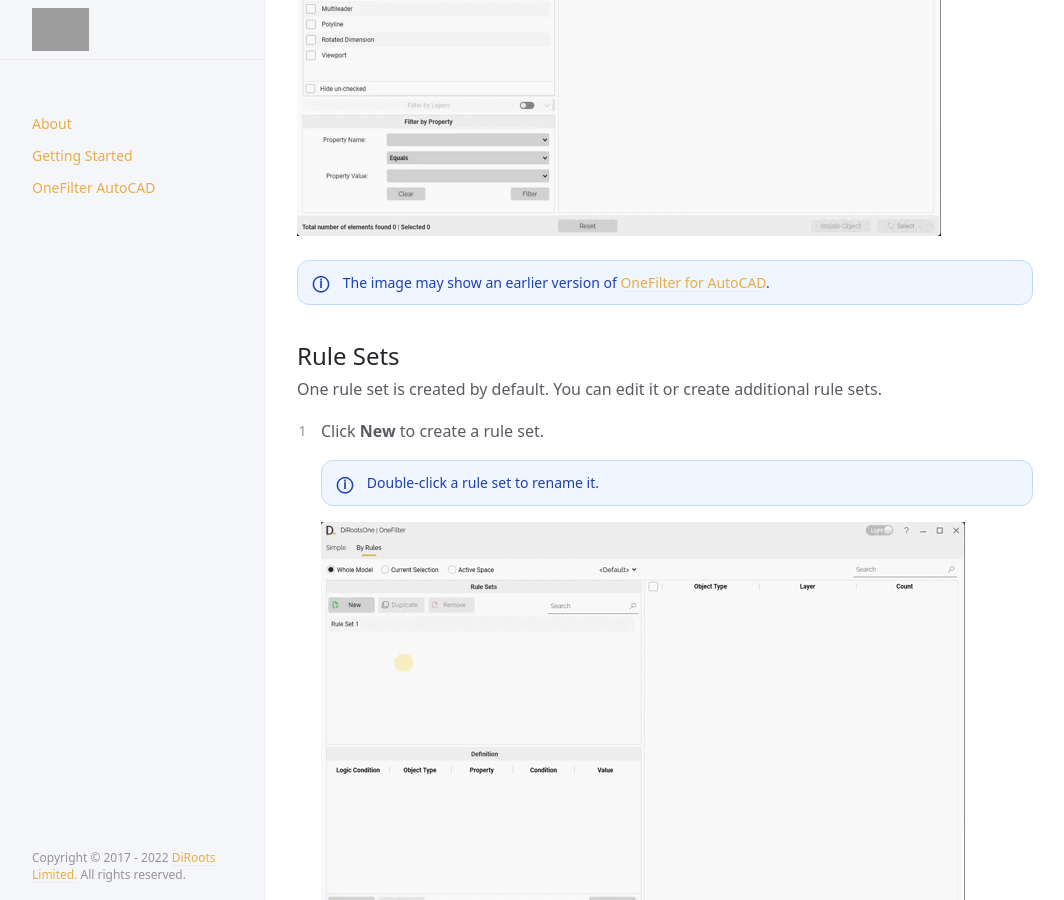
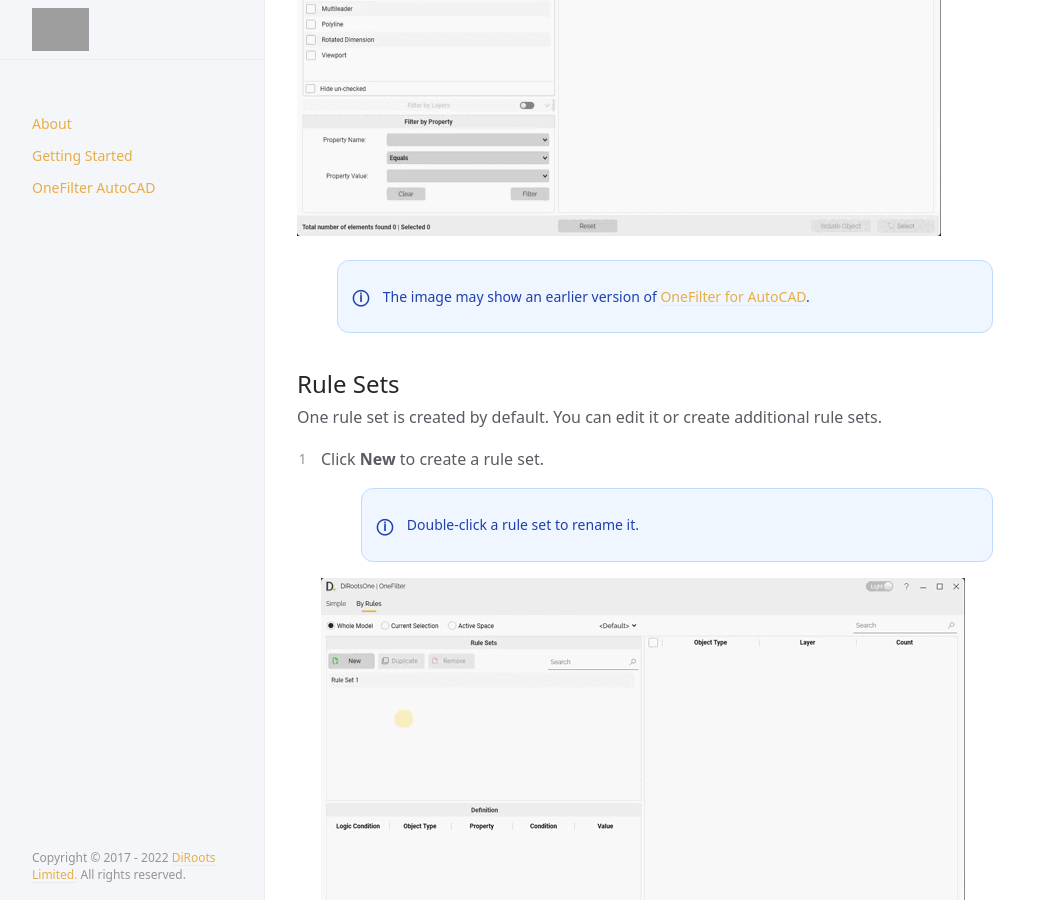
Before and after one commit to DiRoots-Limited/DiRootsOne.AutoCAD.Releases, a Jekyll site: the page built from DiRoots.One.AutoCAD.Releases/docs/pages/OneFIlter AutoCAD/OF-ByRules.md, in a window 1280 px wide and 900 px high, scrolled down 855 px. Shown: the whole window, without its empty margins (107-1171 px from the left). Built offline with Jekyll 4.4.1, drawn with Linux system fonts in a browser that asks for light colours.

Commit message:
docs: address Copilot documentation review

```diff
--- a/DiRoots.One.AutoCAD.Releases/docs/pages/OneFIlter AutoCAD/OF-ByRules.md
+++ b/DiRoots.One.AutoCAD.Releases/docs/pages/OneFIlter AutoCAD/OF-ByRules.md
@@ -20,8 +20,8 @@ The By Rules tab applies filter rule sets with **AND** and **OR** conditions. Ch
 
 ![OneFilter filter model view](../../../../assets/images/OneFilter/OF-Br-FilterModel.gif)
 
+> The image may show an earlier version of [OneFilter for AutoCAD](https://diroots.com/autocad-plugins/dirootsone-for-autocad/).
 {: .note }
-The image may show an earlier version of [OneFilter for AutoCAD](https://diroots.com/autocad-plugins/dirootsone-for-autocad/).
 
 ## Rule Sets
 
@@ -29,30 +29,30 @@ One rule set is created by default. You can edit it or create additional rule se
 
 1. Click **New** to create a rule set.
 
+   > Double-click a rule set to rename it.
    {: .note }
-   Double-click a rule set to rename it.
 
    ![OneFilter new rule set](../../../../assets/images/OneFilter/OF-Br-NewRule.gif)
 
+   > The image may show an earlier version of [OneFilter for AutoCAD](https://diroots.com/autocad-plugins/dirootsone-for-autocad/).
    {: .note }
-   The image may show an earlier version of [OneFilter for AutoCAD](https://diroots.com/autocad-plugins/dirootsone-for-autocad/).
 
 2. Select a rule set and click **Duplicate**.
 
    ![OneFilter duplicate rule](../../../../assets/images/OneFilter/OF-Br-Duplicate.gif)
 
+   > The image may show an earlier version of [OneFilter for AutoCAD](https://diroots.com/autocad-plugins/dirootsone-for-autocad/).
    {: .note }
-   The image may show an earlier version of [OneFilter for AutoCAD](https://diroots.com/autocad-plugins/dirootsone-for-autocad/).
 
 3. Select a rule set and click **Remove**.
 
    ![OneFilter remove rules](../../../../assets/images/OneFilter/OF-Br-Remove.gif)
 
+   > The image may show an earlier version of [OneFilter for AutoCAD](https://diroots.com/autocad-plugins/dirootsone-for-autocad/).
    {: .note }
-   The image may show an earlier version of [OneFilter for AutoCAD](https://diroots.com/autocad-plugins/dirootsone-for-autocad/).
 
+> Use the search box to find rule sets.
 {: .note }
-Use the search box to find rule sets.
 
 ## Definition
 
@@ -69,26 +69,27 @@ This tab allows you to create specific filter conditions for each rule. For this
 Click **Filter** to run the condition rule.
 
 ![OneFilter Definition](../../../../assets/images/OneFilter/OF-Br-Definition.gif)
+> The image may show an earlier version of [OneFilter for AutoCAD](https://diroots.com/autocad-plugins/dirootsone-for-autocad/).
 {: .note }
-The image may show an earlier version of [OneFilter for AutoCAD](https://diroots.com/autocad-plugins/dirootsone-for-autocad/).
 
 ### Add condition
 
 You can also apply more conditions to your rule. Click Add to insert a new definition into your rule, following the "AND/OR" condition.
 
+> Note that if you select the rule created and click Add, you will add a new definition as a child, thus creating a tree structure for your rule.
 {: .note }
-Note that if you select the rule created and click Add, you will add a new definition as a child, thus creating a tree structure for your rule.
+
 ![OneFilter Add condition](../../../../assets/images/OneFilter/OF-Br-AddCondition.gif)
+> The image may show an earlier version of [OneFilter for AutoCAD](https://diroots.com/autocad-plugins/dirootsone-for-autocad/).
 {: .note }
-The image may show an earlier version of [OneFilter for AutoCAD](https://diroots.com/autocad-plugins/dirootsone-for-autocad/).
 
 ### Remove
 
 Select the conditions created and click the Remove button to delete them.
 
 ![OneFilter Remove condition](../../../../assets/images/OneFilter/OF-Br-RemoveCondition.gif)
+> The image may show an earlier version of [OneFilter for AutoCAD](https://diroots.com/autocad-plugins/dirootsone-for-autocad/).
 {: .note }
-The image may show an earlier version of [OneFilter for AutoCAD](https://diroots.com/autocad-plugins/dirootsone-for-autocad/).
 
 ---
 
@@ -97,27 +98,27 @@ The image may show an earlier version of [OneFilter for AutoCAD](https://diroots
 Use the search box to find filtered elements in the main table.
 
 ![OneFilter search](../../../../assets/images/OneFilter/OF-Br-Search.gif)
+> The image may show an earlier version of [OneFilter for AutoCAD](https://diroots.com/autocad-plugins/dirootsone-for-autocad/).
 {: .note }
-The image may show an earlier version of [OneFilter for AutoCAD](https://diroots.com/autocad-plugins/dirootsone-for-autocad/).
 
 ### Select
 
 Select the filtered elements with the checkboxes, then click **Select** to select them in the view.
 
 ![OneFilter select elements](../../../../assets/images/OneFilter/OF-Br-Select.gif)
+> The image may show an earlier version of [OneFilter for AutoCAD](https://diroots.com/autocad-plugins/dirootsone-for-autocad/).
 {: .note }
-The image may show an earlier version of [OneFilter for AutoCAD](https://diroots.com/autocad-plugins/dirootsone-for-autocad/).
 
 ### Isolate Objects
 
 Select the filtered elements with the checkboxes, then click **Isolate** to isolate them in the view.
 
 ![OneFilter isolate elements](../../../../assets/images/OneFilter/OF-Br-Isolate.gif)
+> The image may show an earlier version of [OneFilter for AutoCAD](https://diroots.com/autocad-plugins/dirootsone-for-autocad/).
 {: .note }
-The image may show an earlier version of [OneFilter for AutoCAD](https://diroots.com/autocad-plugins/dirootsone-for-autocad/).
 
+> Click End Isolation, or use the AutoCAD command "Unisolate" to return to the entire model view.
 {: .note }
-Click End Isolation, or use the AutoCAD command "Unisolate" to return to the entire model view.
 
 ---
 
@@ -134,11 +135,11 @@ OneFilter profiles make it easy to save your settings and reuse them later. It i
 3. Click to save the profile.
 
 ![OneFilter Creating profiles](../../../../assets/images/OneFilter/OF-Br-Profile.gif)
+> The image may show an earlier version of [OneFilter for AutoCAD](https://diroots.com/autocad-plugins/dirootsone-for-autocad/).
 {: .note }
-The image may show an earlier version of [OneFilter for AutoCAD](https://diroots.com/autocad-plugins/dirootsone-for-autocad/).
 
+> BIM managers can create profiles in a shared network location so users can import the same rules. See [Importing Profiles](#importing-profiles).
 {: .new }
-BIM managers can create profiles in a shared network location so users can import the same rules. See [Importing Profiles](#importing-profiles).
 
 ### Export Profile
 
@@ -149,8 +150,8 @@ OneFilter profiles make it easy to export profiles to stay compliant with your c
 3. Click on the "Save" button to export the profile.
 
 ![OneFilter exporting profiles](../../../../assets/images/OneFilter/OF-Br-ExportProfile.gif)
+> The image may show an earlier version of [OneFilter for AutoCAD](https://diroots.com/autocad-plugins/dirootsone-for-autocad/).
 {: .note }
-The image may show an earlier version of [OneFilter for AutoCAD](https://diroots.com/autocad-plugins/dirootsone-for-autocad/).
 
 ### Importing Profiles
 
@@ -161,8 +162,8 @@ OneFilter profiles make it easy to import existing profiles to stay compliant wi
 3. Click on the "Open" button to import the profile.
 
 ![OneFilter importing profiles](../../../../assets/images/OneFilter/OF-Br-ImportProfile.gif)
+> The image may show an earlier version of [OneFilter for AutoCAD](https://diroots.com/autocad-plugins/dirootsone-for-autocad/).
 {: .note }
-The image may show an earlier version of [OneFilter for AutoCAD](https://diroots.com/autocad-plugins/dirootsone-for-autocad/).
 
 ### Deleting Profiles
 
@@ -171,5 +172,5 @@ The image may show an earlier version of [OneFilter for AutoCAD](https://diroots
 3. Confirm.
 
 ![OneFilter deleting profiles](../../../../assets/images/OneFilter/OF-Br-DeleteProfile.gif)
+> The image may show an earlier version of [OneFilter for AutoCAD](https://diroots.com/autocad-plugins/dirootsone-for-autocad/).
 {: .note }
-The image may show an earlier version of [OneFilter for AutoCAD](https://diroots.com/autocad-plugins/dirootsone-for-autocad/).
```
